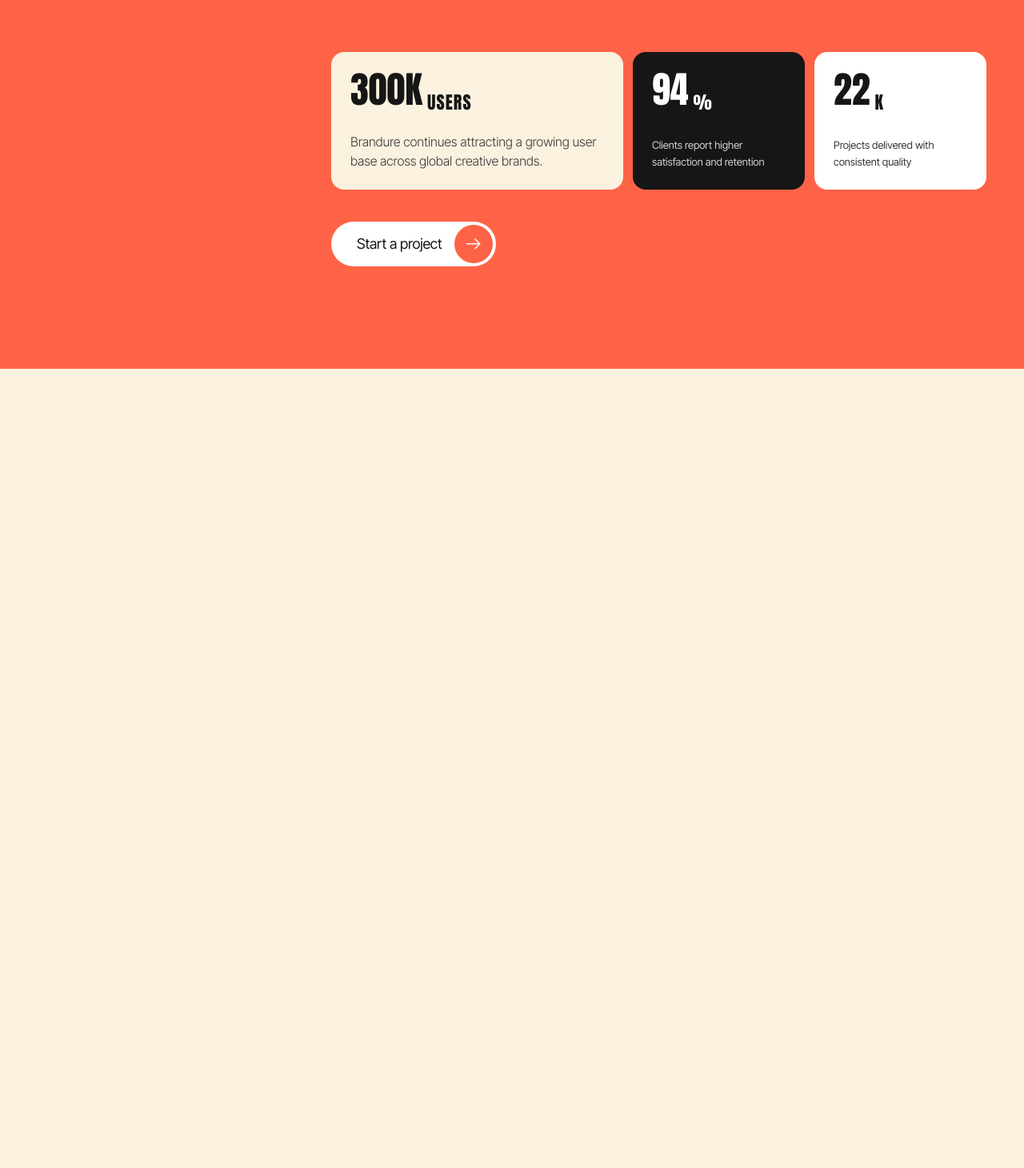
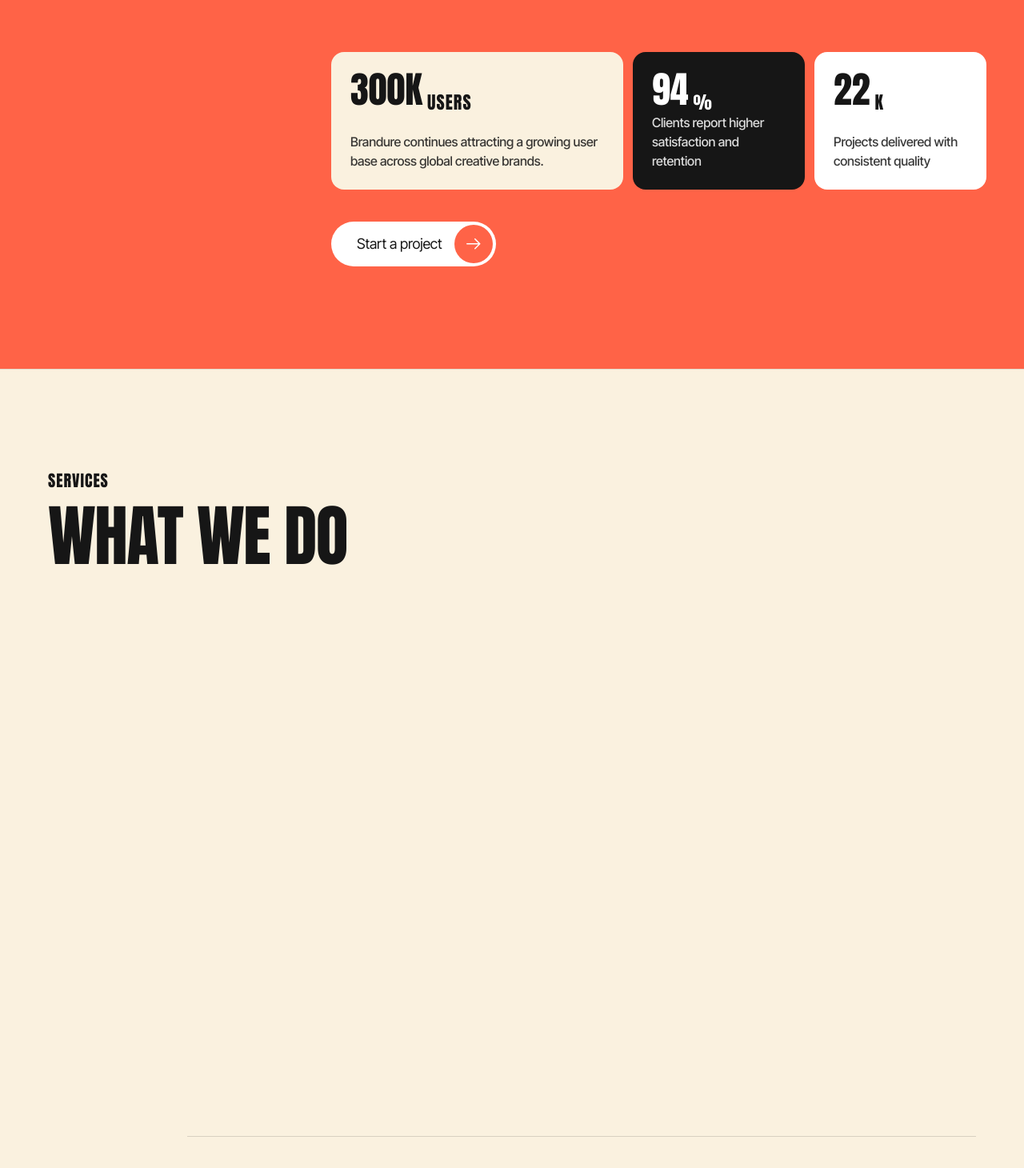
Before and after one commit to ahsanuldev/brandure, a Next.js app: page / in a window 1280 px wide. Shown: the part 1104-2564 px from the top of the page at 80% size. Before the commit the page ends 1565 px from the top, so only its background shows below. Built offline with nearby package versions, Linux system fonts and the light colour scheme.

Commit message:
added hero parallax effect

```diff
--- a/src/app/globals.css
+++ b/src/app/globals.css
@@ -102,19 +102,19 @@ p, button, input, select, textarea, .paragraph-large, .paragraph-medium, .paragr
   font-size: 18px;
   line-height: 1.5;
   letter-spacing: -0.01em;
-  font-weight: 300;
+  font-weight: 500;
 }
 
 .paragraph-medium {
   font-size: 16px;
   line-height: 1.5;
   letter-spacing: -0.01em;
-  font-weight: 300;
+  font-weight: 500;
 }
 
 .paragraph-small {
   font-size: 14px;
   line-height: 1.5;
   letter-spacing: -0.01em;
-  font-weight: 300;
+  font-weight: 500;
 }
--- a/src/app/page.tsx
+++ b/src/app/page.tsx
@@ -1,11 +1,13 @@
 import Hero from "@/components/home/Hero";
 import About from "@/components/home/About";
+import Services from "@/components/home/Services";
 
 export default function Home() {
   return (
     <main className="min-h-screen w-full bg-text-primary">
       <Hero />
       <About />
+      <Services />
     </main>
   );
 }
--- a/src/components/home/About.tsx
+++ b/src/components/home/About.tsx
@@ -38,7 +38,7 @@ export const About: React.FC = () => {
                 <span className="text-4xl lg:text-[46px] leading-none">94</span>
                 <span className="text-lg lg:text-[22px] font-heading leading-none translate-y-1">%</span>
               </div>
-              <p className="text-xs lg:text-[13px] leading-relaxed text-white/80 font-sans">
+              <p className="paragraph-medium text-white/85">
                 Clients report higher satisfaction and retention
               </p>
             </div>
@@ -49,7 +49,7 @@ export const About: React.FC = () => {
                 <span className="text-4xl lg:text-[46px] leading-none">22</span>
                 <span className="text-lg lg:text-[22px] font-heading leading-none translate-y-1">K</span>
               </div>
-              <p className="text-xs lg:text-[13px] leading-relaxed text-[#161616]/85 font-sans">
+              <p className="paragraph-medium text-[#161616]/85">
                 Projects delivered with consistent quality
               </p>
             </div>
--- /dev/null
+++ b/src/components/home/Services.tsx
@@ -0,0 +1,117 @@
+"use client";
+
+import React, { useRef } from "react";
+import gsap from "gsap";
+import { ScrollTrigger } from "gsap/ScrollTrigger";
+import { useGSAP } from "@gsap/react";
+
+if (typeof window !== "undefined") {
+  gsap.registerPlugin(ScrollTrigger);
+}
+
+const servicesData = [
+  {
+    number: "01",
+    title: "ART DIRECTION",
+    description:
+      "We guide every visual decision from start to finish, ensuring clarity, emotion, and impact across every touchpoint.",
+  },
+  {
+    number: "02",
+    title: "BRAND IDENTITY",
+    description:
+      "From strategy to execution, we shape consistent brand systems that speak clearly and feel uniquely ownable.",
+  },
+  {
+    number: "03",
+    title: "MOTION DIRECTION",
+    description:
+      "We use motion as a design tool — adding clarity, rhythm, and energy to digital experiences with intention.",
+  },
+  {
+    number: "04",
+    title: "FRAMER SITES",
+    description:
+      "Design meets execution with real-time, scalable websites — all crafted natively inside Framer for speed and precision.",
+  },
+];
+
+export const Services: React.FC = () => {
+  const containerRef = useRef<HTMLDivElement>(null);
+
+  useGSAP(
+    () => {
+      if (!containerRef.current) return;
+
+      const rows = containerRef.current.querySelectorAll(".service-row");
+
+      gsap.fromTo(
+        rows,
+        {
+          y: 40,
+          opacity: 0,
+        },
+        {
+          y: 0,
+          opacity: 1,
+          duration: 0.8,
+          stagger: 0.15,
+          ease: "power3.out",
+          scrollTrigger: {
+            trigger: containerRef.current,
+            start: "top 75%",
+            toggleActions: "play none none reverse",
+          },
+        }
+      );
+    },
+    { scope: containerRef }
+  );
+
+  return (
+    <section
+      id="services"
+      ref={containerRef}
+      className="relative z-20 w-full bg-[#FAF1DF] py-16 md:py-24 lg:py-32 border-t border-[#161616]/10"
+    >
+      <div className="max-w-[1440px] mx-auto px-6 md:px-[60px] flex flex-col gap-10 md:gap-14 items-start">
+        {/* Top Section Header: Subtitle & Headline */}
+        <div className="w-full flex flex-col items-start gap-3">
+          <h6 className="heading-06 text-[#161616] tracking-wider uppercase font-medium">
+            SERVICES
+          </h6>
+          <h2 className="font-heading text-5xl sm:text-7xl lg:text-[84px] text-[#161616] uppercase leading-[0.95] tracking-[-0.02em]">
+            WHAT WE DO
+          </h2>
+        </div>
+
+        {/* Services List Placed Below WHAT WE DO with Divider Lines Aligned */}
+        <div className="w-full md:w-[78%] lg:w-[85%] md:ml-auto flex flex-col border-b border-[#161616]/15">
+          {servicesData.map((service) => (
+            <div
+              key={service.number}
+              className="service-row border-t border-[#161616]/15 py-8 lg:py-10 flex flex-col md:flex-row items-start md:items-start justify-between gap-6 md:gap-8"
+            >
+              {/* Left Number */}
+              <span className="text-base lg:text-lg font-sans font-medium text-[#161616]/50 w-12 md:w-14 shrink-0 pt-0.5 md:pt-0">
+                {service.number}
+              </span>
+
+              {/* Title */}
+              <h3 className="font-heading text-3xl sm:text-4xl lg:text-[42px] text-[#161616] uppercase leading-none flex-1">
+                {service.title}
+              </h3>
+
+              {/* Right Description */}
+              <p className="paragraph-large text-text-paragraph w-full md:w-[320px] lg:w-[380px] shrink-0">
+                {service.description}
+              </p>
+            </div>
+          ))}
+        </div>
+      </div>
+    </section>
+  );
+};
+
+export default Services;
```
